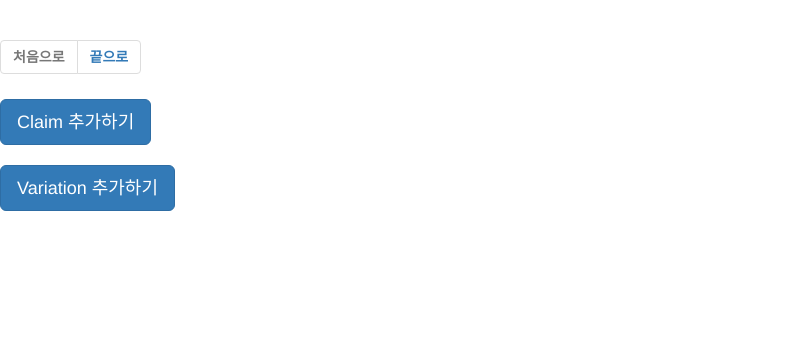
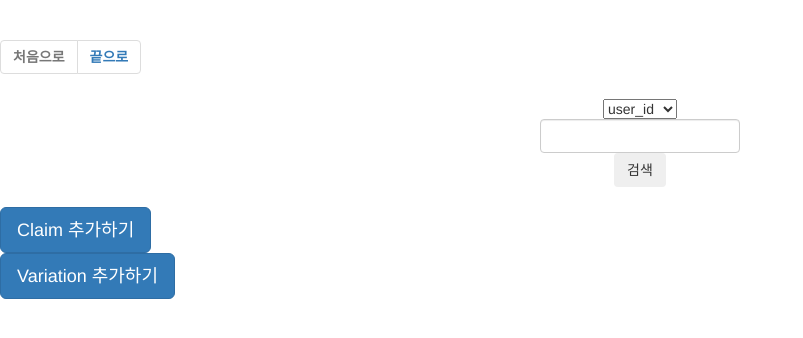
Before and after one commit to hanwool95/FactCheckInterface, a Django app: page /survey/claim_current/1 in a window 1280 px wide. Shown: the part 119-457 px from the top of the page, without its empty margins (0-803 px from the left). Run offline with Django 3.2, Linux system fonts and the light colour scheme; data comes from the database, SQL or seed files in the repository; some libraries are stand-ins or nearby versions.

Commit message:
make search process

```diff
--- a/FactcheckInterface/static/current.css
+++ b/FactcheckInterface/static/current.css
@@ -7,3 +7,6 @@ cursor:pointer;
     pointer-events:none; //This makes it not clickable
     opacity:0.6;         //This grays it out to look disabled
 }
+form {
+    display: inline;
+}
--- a/FactcheckInterface/static/current.js
+++ b/FactcheckInterface/static/current.js
@@ -3,6 +3,16 @@
 var global_state = 0;
 var req_num_row=10;
 var count = 0;
+
+// 검색기능 https://wikidocs.net/71806
+$(document).ready(function(){
+
+    $("#btn_search").on('click', function() {
+        $("#kw").val($(".kw").val());
+        $("#kinds_target").val($("#kinds").val());
+        $("#searchForm").submit();
+    });
+});
 
 
 function make_peg(num_pages){
--- a/FactcheckInterface/survey/templates/survey/claim_current.html
+++ b/FactcheckInterface/survey/templates/survey/claim_current.html
@@ -109,6 +109,30 @@
   <ul class="pagination">
 
   </ul><br>
+    <center>
+        <!-- 검색기능 출처: https://wikidocs.net/71806 -->
+    <div>
+        <div class="input-group-append">
+            <select name="kinds" id="kinds">
+              <option value="user_id">user_id</option>
+              <option value="claim_id">claim_id</option>
+            </select>
+            <input type="text" class="form-control kw" value="{{ kw|default_if_none:'' }}" style="width:200px;">
+            <button class="btn btn-outline-secondary" type="button" id="btn_search">검색</button>
+        </div>
+    </div>
+    </center>
+    {% if state == 1 or state == 4 %}
+        <form id="searchForm" method="get" action="{% url 'survey:claim_current' 4 %}" style="width:10px;float:left;">
+    {% elif state == 2 or state == 5 %}
+        <form id="searchForm" method="get" action="{% url 'survey:claim_current' 5 %}" style="width:10px;float:left;">
+    {% else %}
+        <form id="searchForm" method="get" action="{% url 'survey:claim_current' 3 %}" style="width:10px;float:left;">
+    {% endif %}
+        <input type="hidden" id="kinds_target" name="kinds" value="{{ kinds|default_if_none:'' }}">
+        <input type="hidden" id="kw" name="kw" value="{{ kw|default_if_none:'' }}">
+    </form>
+    <br>
 
   <form action="{% url 'survey:making_claim' %}" method="post">
         {% csrf_token %}
--- a/FactcheckInterface/survey/views.py
+++ b/FactcheckInterface/survey/views.py
@@ -39,6 +39,13 @@ def claim_current(request, state):
                                                              'number_of_claim': number_of_claim,
                                                              'number_of_variation': number_of_variation})
     """
+    kw = request.GET.get('kw', '')
+    kinds = request.GET.get('kinds', '')
+    if kw:
+        try:
+            kw_number = int(''.join(list(filter(str.isdigit, kw))))
+        except:
+            kw_number = 0
 
     number = check_user_and_get_number(request)
     if state < 1:
@@ -48,11 +55,44 @@ def claim_current(request, state):
     elif state == 2:
         claim_list = C_result.objects.filter(user_id=number, is_variation=False)
     elif state == 3:
-        claim_list = C_result.objects.all()
+        if kw:
+            try:
+                if kinds == 'user_id':
+                    claim_list = C_result.objects.filter(user_id=kw_number)
+                else:
+                    claim_list = C_result.objects.filter(id=kw_number)
+            except:
+                return render(request, 'survey/detail.html', {
+                    'error_message': "unaccepted.",
+                })
+        else:
+            claim_list = C_result.objects.all()
     elif state == 4:
-        claim_list = C_result.objects.filter(is_variation=True)
+        if kw:
+            try:
+                if kinds == 'user_id':
+                    claim_list = C_result.objects.filter(user_id=kw_number, is_variation=True)
+                else:
+                    claim_list = C_result.objects.filter(id=kw_number, is_variation=True)
+            except:
+                return render(request, 'survey/detail.html', {
+                    'error_message': "unaccepted.",
+                })
+        else:
+            claim_list = C_result.objects.filter(is_variation=True)
     else:
-        claim_list = C_result.objects.filter(is_variation=False)
+        if kw:
+            try:
+                if kinds == 'user_id':
+                    claim_list = C_result.objects.filter(user_id=kw_number, is_variation=False)
+                else:
+                    claim_list = C_result.objects.filter(id=kw_number, is_variation=False)
+            except:
+                return render(request, 'survey/detail.html', {
+                    'error_message': "unaccepted.",
+                })
+        else:
+            claim_list = C_result.objects.filter(is_variation=False)
     number_of_claim = len(C_result.objects.filter(user_id=number, is_variation=False))
     number_of_variation = len(C_result.objects.filter(user_id=number, is_variation=True))
 
```
